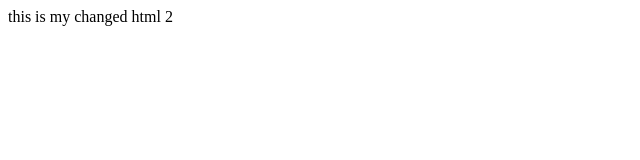
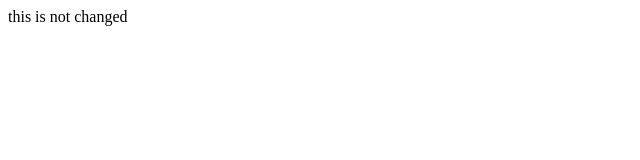
Before and after one commit to maninderbawavip/test_html, a plain HTML site: page index.html in a window 1280 px wide. Shown: the full height of the page, 0-640 px from the left. Drawn offline with Linux system fonts and the light colour scheme.

Commit message:
chnaged from 1st file

```diff
--- a/index.html
+++ b/index.html
@@ -1,3 +1,3 @@
 <html>
-    this is my changed html 2
+    this is not changed
 </html>
```
Also changed, not shown: 1 other file.
